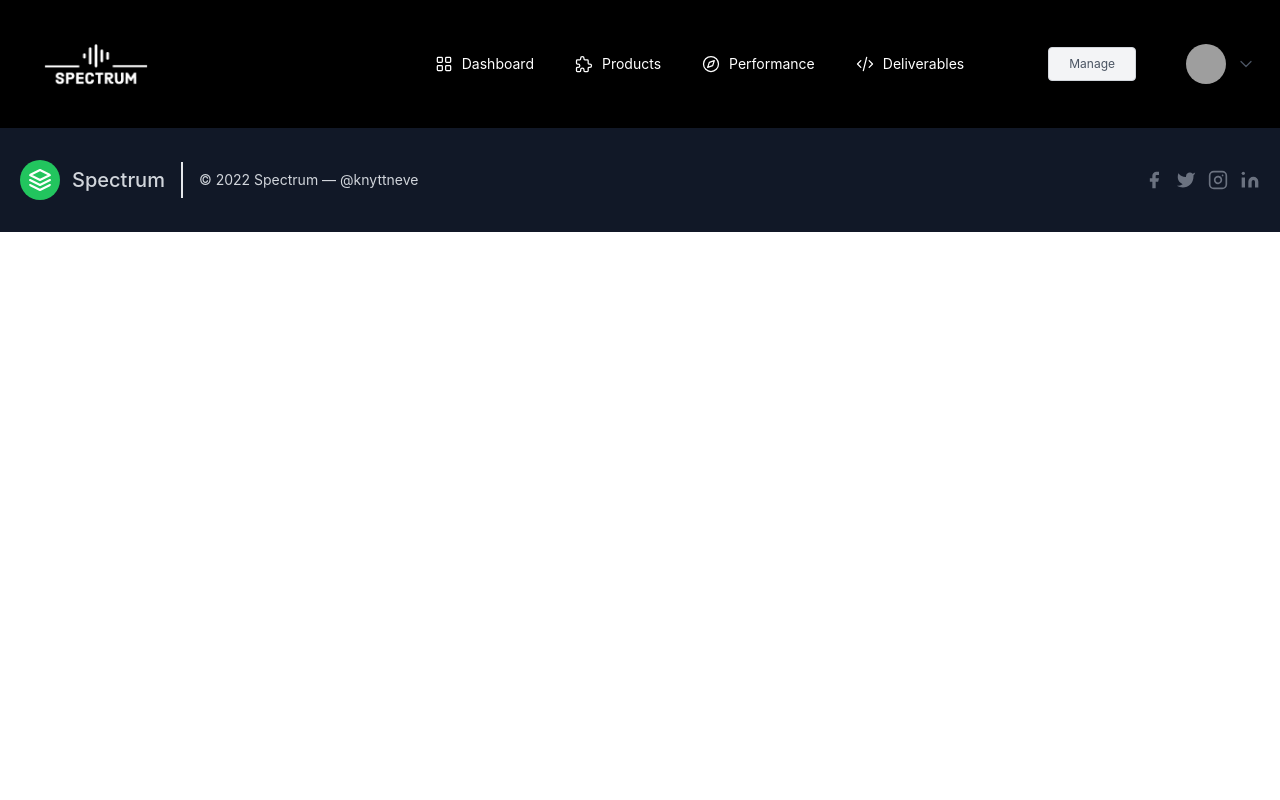
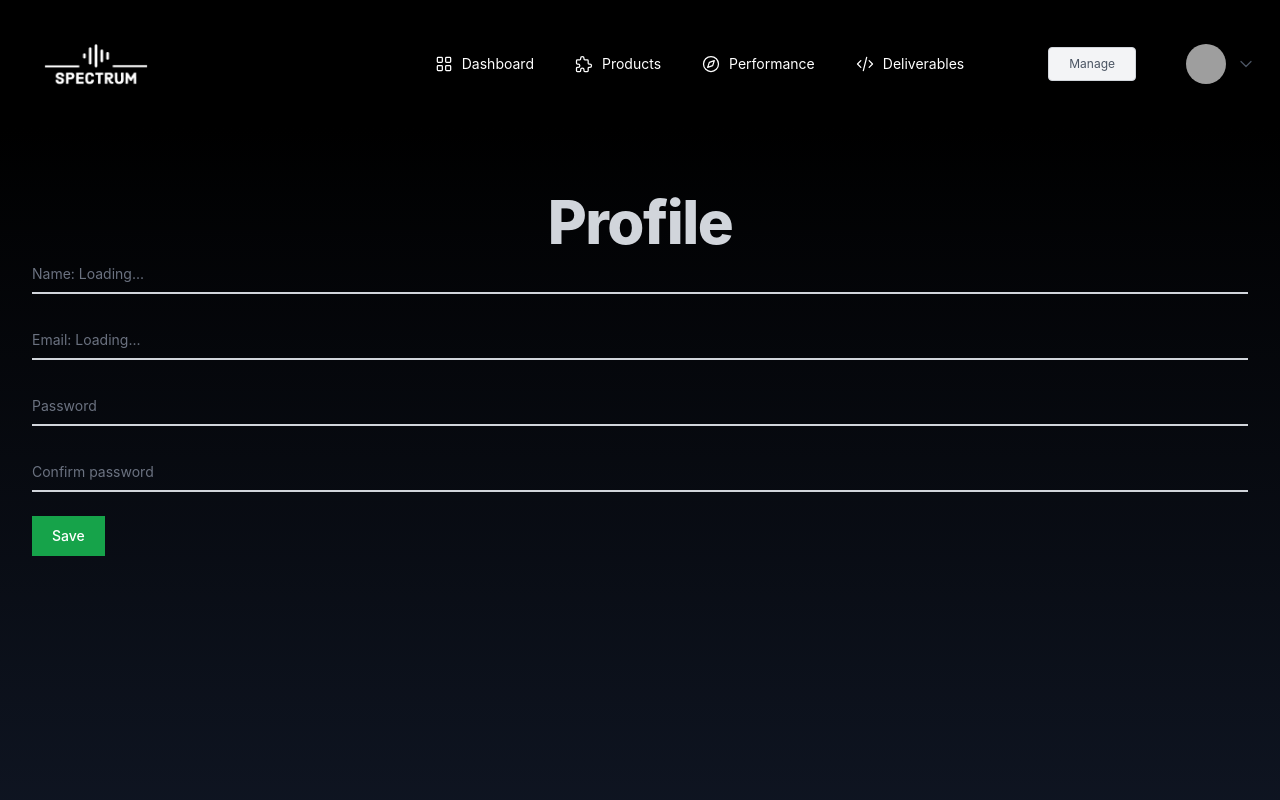
Before and after one commit to xosteve26/Spectrum, a React (Create React App) app in the folder frontend/: page /profile in a window 1280 px wide. Shown: the top 800 px of the page. Built offline with nearby package versions, Linux system fonts and the light colour scheme; no server answers; sample sign-in values are in the browser's storage; grey boxes are pictures that could not be loaded.

Commit message:
Addition of user profile screen

```diff
--- a/frontend/src/App.js
+++ b/frontend/src/App.js
@@ -6,6 +6,8 @@ import SongTitleScreen
  from './Screens/SongTitleScreen';
  import NavBar from './components/NavBar';
  import Footer from './components/Footer';
+import UserDashboardScreen from './Screens/UserDashboardScreen';
+import UserProfileScreen from './Screens/UserProfileScreen';
 
 const App=()=> {
   return (
@@ -16,6 +18,8 @@ const App=()=> {
           <Route path='/' element={<Header/>}></Route>
           <Route path='/search/:id' element={<SearchScreen />}></Route>
           <Route path='/song/:id' element={<SongTitleScreen />}></Route>
+          <Route path='/dashboard' element={<UserDashboardScreen />}></Route>
+          <Route path='/profile' element={<UserProfileScreen />}></Route>
         </Routes>
         <Footer />
       </main>
--- /dev/null
+++ b/frontend/src/Screens/UserProfileScreen.js
@@ -0,0 +1,170 @@
+import React, { useEffect, useState } from 'react'
+import axios from 'axios'
+
+const UserProfileScreen = () => {
+
+    const [userData, setUserData] = useState(null)
+    const [name, setName] = useState(null)
+    const [email, setEmail] = useState( null)
+    const [password, setPassword] = useState(null)
+    const [passwordConfirm, setPasswordConfirm] = useState(null)
+    const [message, setMessage] = useState('')
+
+    useEffect(() => {
+        if (!sessionStorage.getItem('token')) {
+            window.location.href = '/'
+            return
+        }
+        async function fetchData(){
+            try {
+                const token = sessionStorage.getItem('token')
+                const headers = {
+                    'Content-Type': 'application/json',
+                    Authorization: `Bearer ${token}`
+                }
+                const response =await axios.get('http://localhost:8000/users/get-user', { headers })
+                setUserData(response.data[0])
+                setName(response.data[0].name)
+                setEmail(response.data[0].email)
+
+            }
+            catch (err) {
+                if(err.response.status == 401){
+                    console.log("unauthorized, Cannot fetch user")
+                }
+            }
+        }
+
+        if(!userData){
+            fetchData()
+
+        }
+
+        console.log("userDATA",userData, name, email, password, passwordConfirm)
+
+
+    }, [userData, name, email, password, passwordConfirm, message])
+
+
+
+    const submitHandler = async (e) => {
+        e.preventDefault()
+        if(!name && !email && !password && !passwordConfirm){
+            setMessage("Please fill in necessary fields")
+            return
+        }
+        else if (password === passwordConfirm){
+            try {
+                const token = sessionStorage.getItem('token')
+                const headers = {
+                    'Content-Type': 'application/json',
+                    Authorization: `Bearer ${token}`
+                }
+
+                const response = await axios.put('http://localhost:8000/users/update-user', { name, email, password }, { headers })
+                console.log("RESPONSE", response)
+                if (response.status === 200) {
+                    sessionStorage.removeItem('token')
+                    sessionStorage.removeItem('userId')
+                    window.location.href = '/'
+                }
+            }
+            catch (err) {
+                console.log(err.message)
+            }
+        }
+        else{
+            console.log("password mismatch")
+            setMessage("password mismatch")
+        }
+
+    }
+  return (
+      <section className="text-gray-300 body-font overflow-hidden h-screen bg-gradient-to-b from-black to-gray-900">
+
+          <div className="mt-24 md:mt-24 lg:mt-24 xl:mt-0 container px-8 py-16 mx-auto">
+
+                  <p className="text-4xl font-extrabold text-gray-300 text-center sm:text-5xl sm:tracking-tight lg:text-6xl">Profile </p>
+              <form>
+                  <div className="relative z-0 mb-6 w-full group">
+                      <input
+                          type="text"
+                          name="name"
+                          id="name"
+                          className="block py-2.5 px-0 w-full text-sm text-gray-900 bg-transparent border-0 border-b-2 border-gray-300 appearance-none dark:text-white dark:border-gray-600 dark:focus:border-blue-500 focus:outline-none focus:ring-0 focus:border-blue-600 peer"
+                          placeholder=" "
+                          required=""
+                          onChange={(e) => setName(e.target.value)}
+                      />
+                      <label
+                          htmlFor="name"
+                          className="peer-focus:font-medium absolute text-sm text-gray-500 dark:text-gray-400 duration-300 transform -translate-y-6 scale-75 top-3 -z-10 origin-[0] peer-focus:left-0 peer-focus:text-blue-600 peer-focus:dark:text-blue-500 peer-placeholder-shown:scale-100 peer-placeholder-shown:translate-y-0 peer-focus:scale-75 peer-focus:-translate-y-6"
+                      >
+                          Name: {userData ? userData.name : "Loading..."}
+                      </label>
+                  </div>
+                  <div className="relative z-0 mb-6 w-full group">
+                      <input
+                          type="email"
+                          name="floating_email"
+                          id="floating_email"
+                          className="block py-2.5 px-0 w-full text-sm text-gray-900 bg-transparent border-0 border-b-2 border-gray-300 appearance-none dark:text-white dark:border-gray-600 dark:focus:border-blue-500 focus:outline-none focus:ring-0 focus:border-blue-600 peer"
+                          placeholder=" "
+                          required=""
+                          onChange={(e) => setEmail(e.target.value)}
+                      />
+                      <label
+                          htmlFor="floating_email"
+                          className="peer-focus:font-medium absolute text-sm text-gray-500 dark:text-gray-400 duration-300 transform -translate-y-6 scale-75 top-3 -z-10 origin-[0] peer-focus:left-0 peer-focus:text-blue-600 peer-focus:dark:text-blue-500 peer-placeholder-shown:scale-100 peer-placeholder-shown:translate-y-0 peer-focus:scale-75 peer-focus:-translate-y-6"
+                      >
+                          Email: {userData ? userData.email : "Loading..."}
+                      </label>
+                  </div>
+                  <div className="relative z-0 mb-6 w-full group">
+                      <input
+                          type="password"
+                          name="floating_password"
+                          id="floating_password"
+                          className="block py-2.5 px-0 w-full text-sm text-gray-900 bg-transparent border-0 border-b-2 border-gray-300 appearance-none dark:text-white dark:border-gray-600 dark:focus:border-blue-500 focus:outline-none focus:ring-0 focus:border-blue-600 peer"
+                          placeholder=" "
+                          onChange={(e) => setPassword(e.target.value)}
+                      />
+                      <label
+                          htmlFor="floating_password"
+                          className="peer-focus:font-medium absolute text-sm text-gray-500 dark:text-gray-400 duration-300 transform -translate-y-6 scale-75 top-3 -z-10 origin-[0] peer-focus:left-0 peer-focus:text-blue-600 peer-focus:dark:text-blue-500 peer-placeholder-shown:scale-100 peer-placeholder-shown:translate-y-0 peer-focus:scale-75 peer-focus:-translate-y-6"
+                      >
+                          Password
+                      </label>
+                  </div>
+                  <div class="relative z-0 mb-6 w-full group">
+                      <input onChange={(e) => setPasswordConfirm(e.target.value)} type="password" name="repeat_password" id="floating_repeat_password" class="block py-2.5 px-0 w-full text-sm text-gray-900 bg-transparent border-0 border-b-2 border-gray-300 appearance-none dark:text-white dark:border-gray-600 dark:focus:border-blue-500 focus:outline-none focus:ring-0 focus:border-blue-600 peer" placeholder=" "  />
+                      <label for="floating_repeat_password" class="peer-focus:font-medium absolute text-sm text-gray-500 dark:text-gray-400 duration-300 transform -translate-y-6 scale-75 top-3 -z-10 origin-[0] peer-focus:left-0 peer-focus:text-blue-600 peer-focus:dark:text-blue-500 peer-placeholder-shown:scale-100 peer-placeholder-shown:translate-y-0 peer-focus:scale-75 peer-focus:-translate-y-6">Confirm password</label>
+                  </div>
+
+
+                  <button
+                      type="submit"
+                      className="text-white bg-green-600 hover:bg-green-800 focus:ring-4 focus:outline-none focus:ring-blue-300 font-medium  text-sm w-full sm:w-auto px-5 py-2.5 text-center dark:bg-green-600 dark:hover:bg-green-700 dark:focus:ring-blue-800"
+                      onClick={submitHandler}
+                  >
+                      Save
+                  </button>
+                  {message && <div className="text-center text-red-500">{message}</div>}
+              </form>
+            </div>
+
+
+
+
+
+
+
+
+        </section>
+
+
+
+  )
+}
+
+export default UserProfileScreen
```
